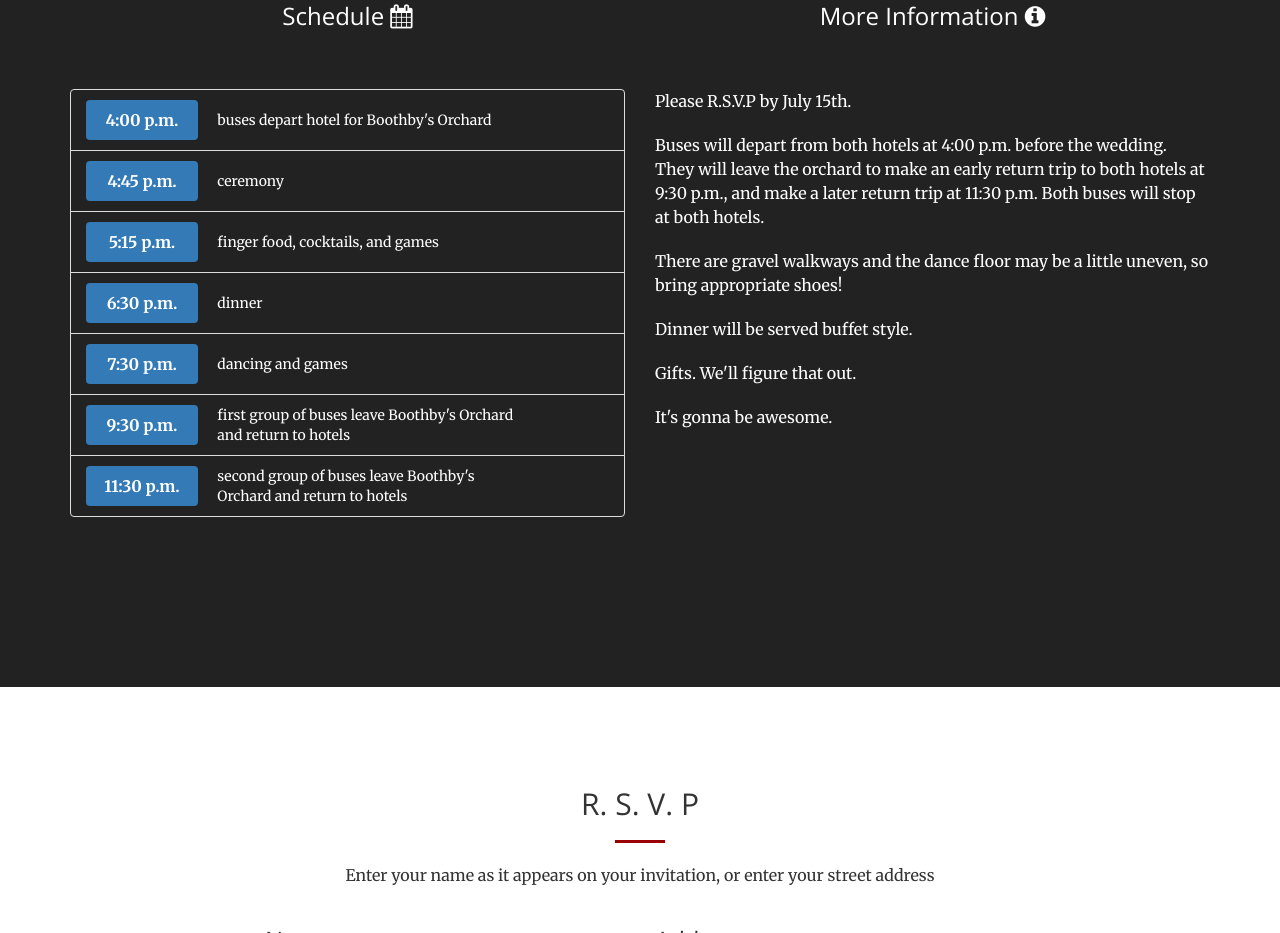
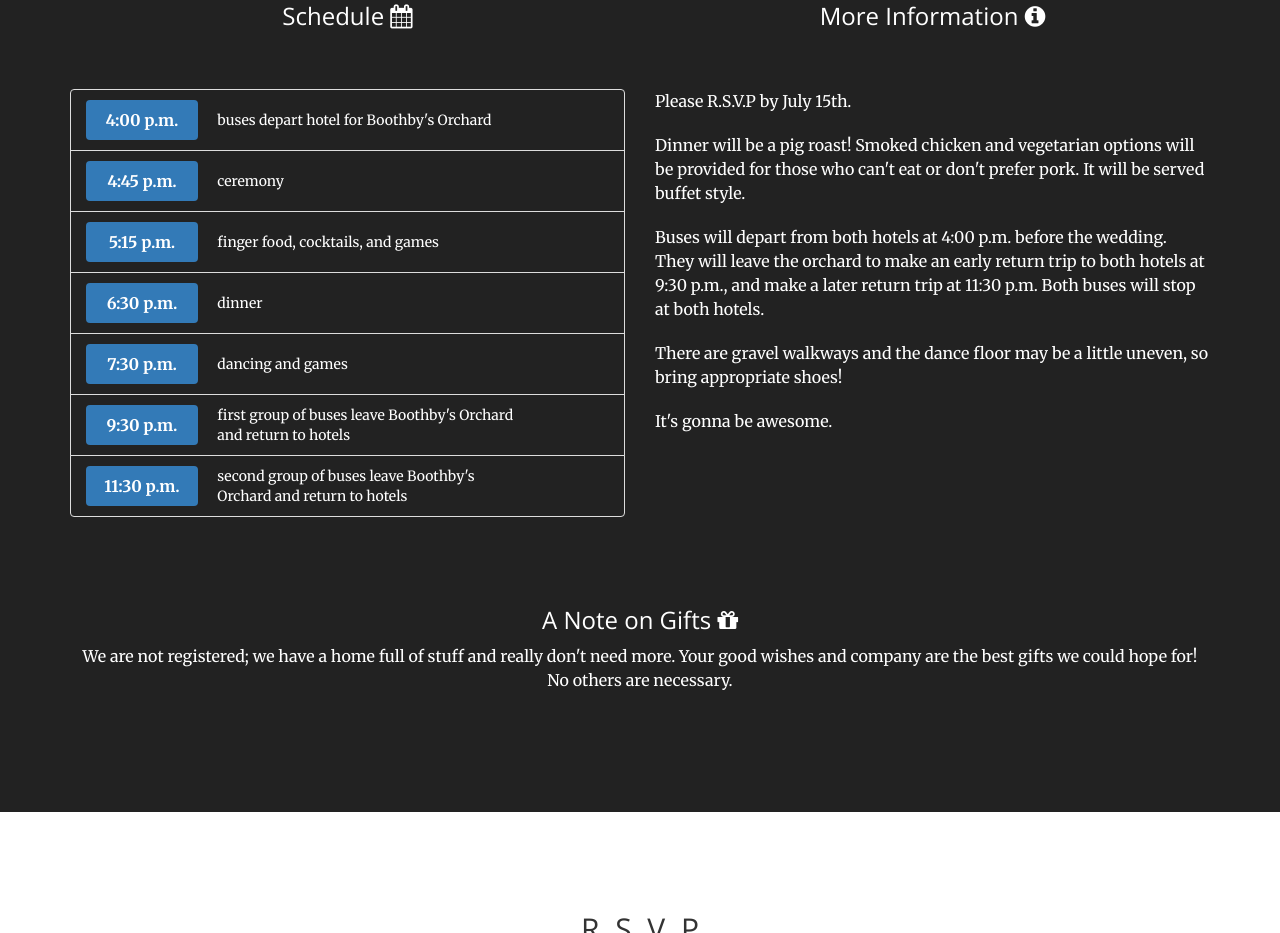
Before and after one commit to flyiniggle/hitched, a website: page index.html in a window 1280 px wide. Shown: the part 2607-3540 px from the top of the page. Drawn offline with nearby package versions, Linux system fonts and the light colour scheme.

Commit message:
gifts and dinner text updates

```diff
--- a/index.html
+++ b/index.html
@@ -235,12 +235,17 @@
                     <h3 class="text-center">More Information <span class="fa fa-info-circle" aria-hidden="true"></span></h3>
                     <aside>
                         <p>Please R.S.V.P by July 15th.</p>
+                        <p>Dinner will be a pig roast! Smoked chicken and vegetarian options will be provided for those who can't eat or don't prefer pork. It will be served buffet style.</p>
                         <p>Buses will depart from both hotels at 4:00 p.m. before the wedding. They will leave the orchard to make an early return trip to both hotels at 9:30 p.m., and make a later return trip at  11:30 p.m. Both buses will stop at both hotels.</p>
                         <p>There are gravel walkways and the dance floor may be a little uneven, so bring appropriate shoes!</p>
-                        <p>Dinner will be served buffet style.</p>
-                        <p>Gifts. We'll figure that out.</p>
                         <p>It's gonna be awesome.</p>
                     </aside>
+                </div>
+            </div>
+            <div class="row">
+                <h3 class="text-center">A Note on Gifts <span class="fa fa-gift" aria-hidden="true"></span></h3>
+                <div class="col-lg-12 text-center">
+                        <p>We are not registered; we have a home full of stuff and really don't need more. Your good wishes and company are the best gifts we could hope for! No others are necessary.</p>
                 </div>
             </div>
         </div>
```
